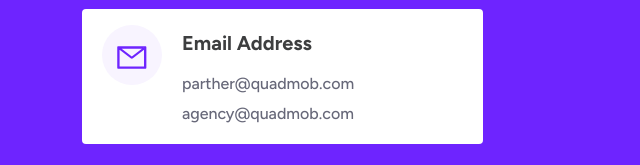
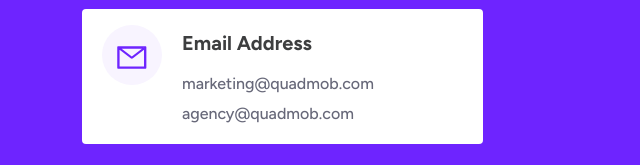
Before and after one commit to LeoInovit/mobidirection, a plain HTML site: page contact.html in a window 1280 px wide. Shown: the part 373-538 px from the top of the page, 0-640 px from the left. Drawn offline with Linux system fonts and the light colour scheme.

Commit message:
fix: 替换网址

```diff
--- a/contact.html
+++ b/contact.html
@@ -122,8 +122,8 @@
                   <div class="content">
                     <p>Email Address</p>
                     <div class="space12"></div>
-                    <a href="mailto:parther@quadmob.com"
-                      >parther@quadmob.com</a
+                    <a href="mailto:marketing@quadmob.com"
+                      >marketing@quadmob.com</a
                     >
                     <div></div>
                     <a href="mailto:agency@quadmob.com"
```
